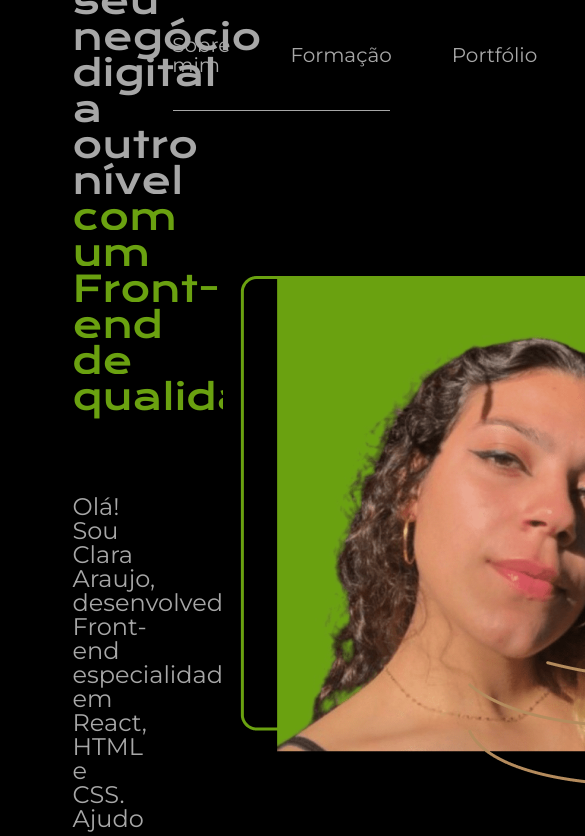
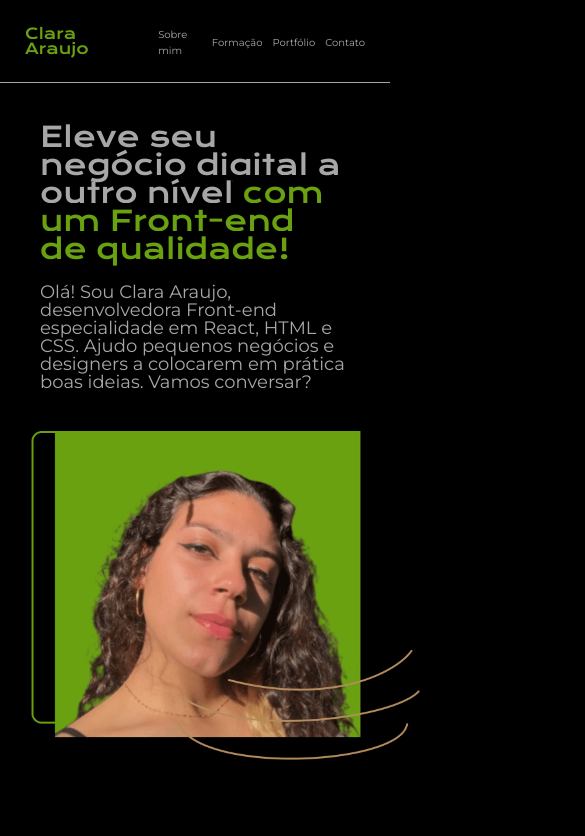
Before and after one commit to claramamute/curriculo, a plain HTML site: page index.html in a window 390 px wide. Shown: the top 836 px of the page, 585 px wide, since content can reach past the window. Drawn offline with nearby package versions, Linux system fonts and the light colour scheme.

Commit message:
Aplicação media queries

```diff
--- a/style.css
+++ b/style.css
@@ -111,3 +111,51 @@ hr{
     max-width: 50%;
 
 }
+
+@media (max-width: 600px){
+
+    .cabecalho_logo{
+        font-size: 15px;
+    }
+    .cabecalho_lista {
+
+        gap: 10px;
+    }
+    .lista_itens a{
+        font-size: 10px;
+    }
+
+    .sessao_principal {
+        flex-direction: column;
+        padding: 20px;
+        gap: 20px;
+        height: auto;
+    }
+
+    .sessao_texto {
+        max-width: 100%;
+        padding: 20px;
+    }
+    hr{
+        width: 100%;
+    }
+    .sessao_img {
+        max-width: 100%;
+        text-align: center;
+    }
+
+    .sessao_img img{
+        width: 400px;
+    }
+
+
+    .sessao_texto h1 {
+        font-size: 28px;
+    }
+
+    .sessao_texto p {
+        font-size: 18px;
+        margin-top: 20px;
+    }
+
+}
--- a/styles/about.css
+++ b/styles/about.css
@@ -42,3 +42,27 @@ p::selection{
     max-width: 380px;
     height: auto;
 }
+
+@media (max-width: 600px) {
+    .metade {
+        flex-direction: column;
+        height: auto;
+        gap: 10px;
+        padding: 10px;
+    }
+
+    .sessao_p, .sessao_i {
+        max-width: 100%;
+        padding: 10px;
+        text-align: center;
+    }
+
+    .fotos {
+        max-width: 100%;
+        height: auto;
+    }
+
+    p{
+        font-size: 15px;
+    }
+}
--- a/styles/academic.css
+++ b/styles/academic.css
@@ -9,3 +9,14 @@ section div img{
     width: 30vw;
     margin: 50px;
 }
+@media (max-width: 600px) {
+    section div {
+        flex-direction: column;
+        padding: 10px;
+    }
+
+    section div img {
+        width: 80vw;
+        margin: 20px auto;
+    }
+}
```
Also changed, not shown: styles/projetos.css (+26 -0 lines).
